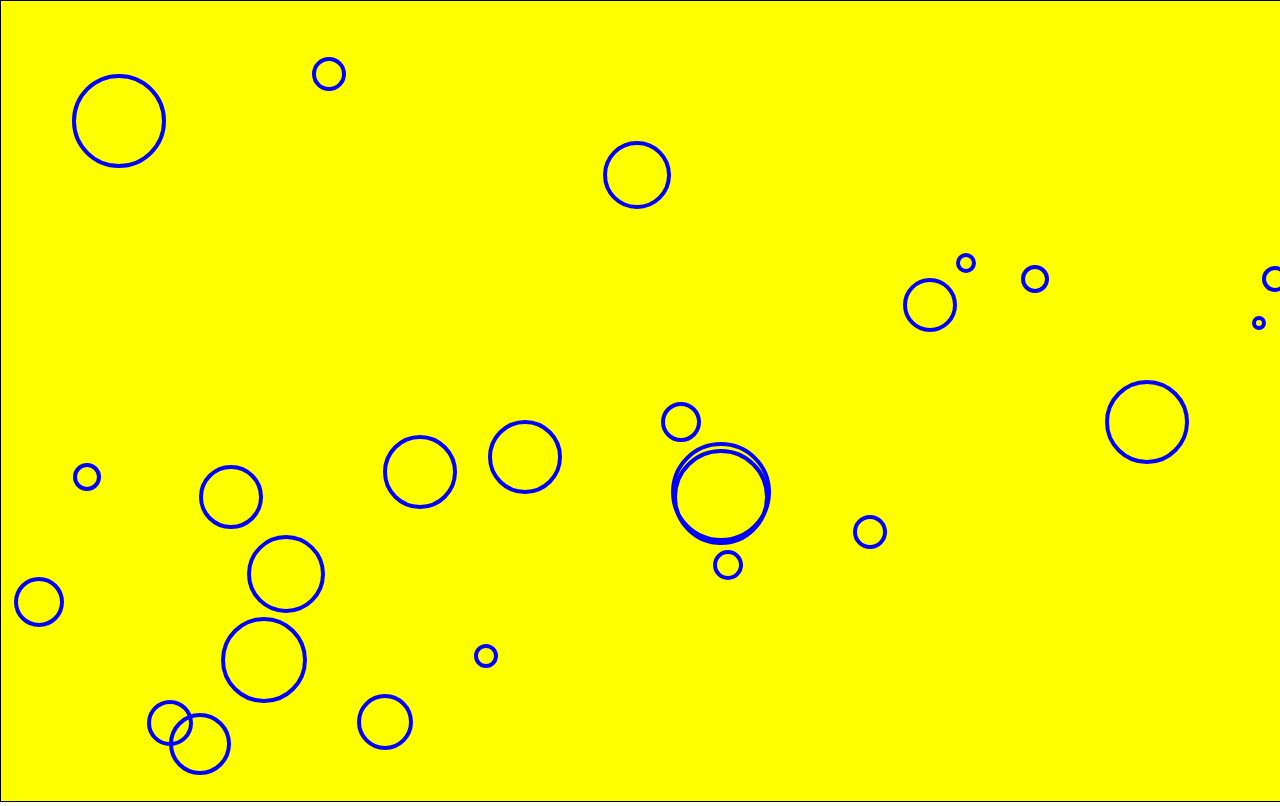
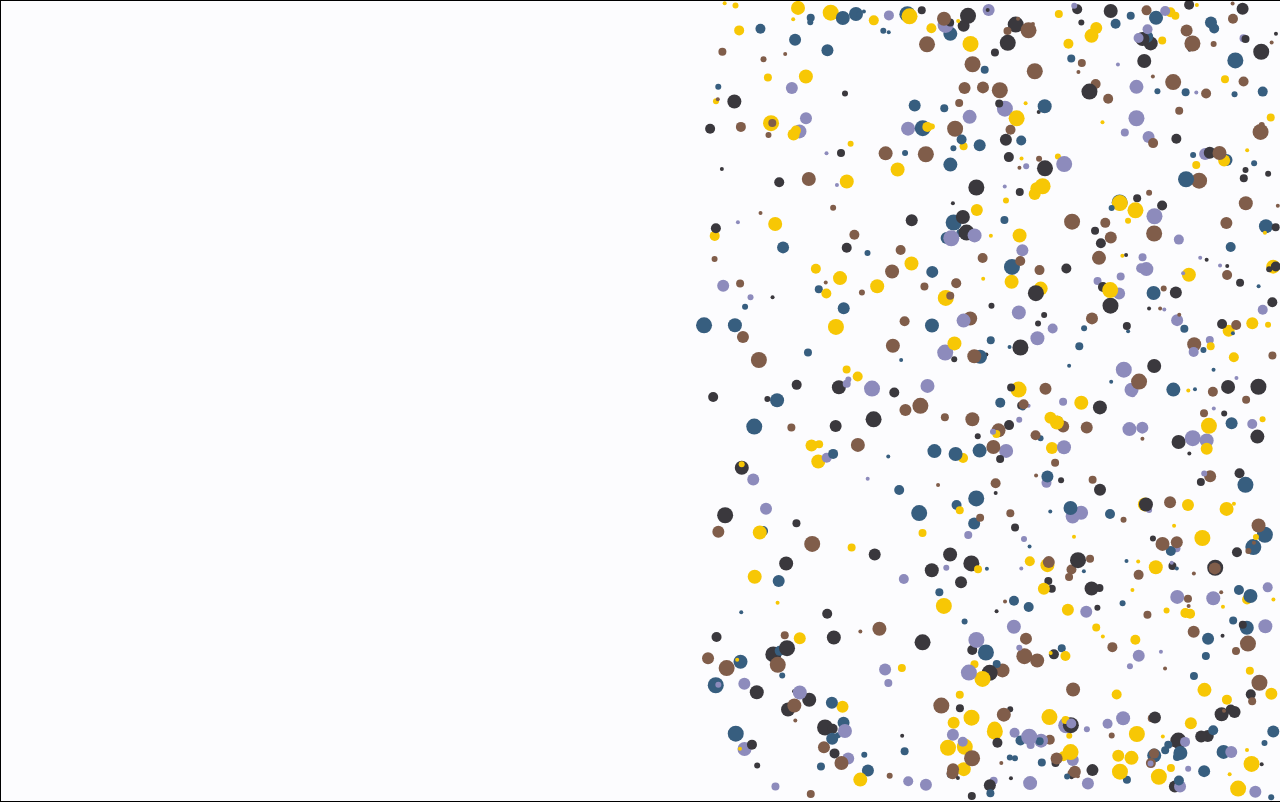
Before and after one commit to WisniewskiMJ/canvas_dots, a plain HTML site: page index.html in a window 1280 px wide. Drawn offline with Linux system fonts and the light colour scheme.

Commit message:
added random coloring and mouse interaction (mousemove

```diff
--- a/canvas.js
+++ b/canvas.js
@@ -1,4 +1,4 @@
-let canvas = document.querySelector('canvas');
+ let canvas = document.querySelector('canvas');
 
 canvas.width = window.innerWidth;
 canvas.height = window.innerHeight;
@@ -10,17 +10,39 @@ let x = Math.floor(Math.random() * ((innerWidth - r) - (0  + r))) + (0 + r);
 //let dx = (Math.random() - 0.5)*20;
 let y = Math.floor(Math.random() * ((innerHeight - r) - (0  +r))) + (0 + r);
 //let dy = (Math.random() - 0.5)*20;
+let mouse = {
+    x: undefined,
+    y: undefined
+}
+let colorArray = [
+    '#375e7f',
+    '#3a383d',
+    '#805d4a',
+    '#8d8bbc',
+    '#f7c705'
+ ];
 
-function Circle(x, y) {
-	this.r = Math.floor(Math.random()*(50-5)) + 5;
+
+window.addEventListener('mousemove',
+                        function(event) {
+                            mouse.x = event.x;
+                            mouse.y = event.y;
+                        }
+                       )
+//console.log(mouse.x);
+function Circle(x, y, r) {
+
+	this.r = r;
+    this.rMin = r;
+    this.rMax = 40;
     this.x = x;
 	this.y = y;
-
+    this.color = colorArray[Math.floor(Math.random()*colorArray.length)];
     // using modulo
 	// this.dx = Math.floor(((Math.random()*100)%20)+5);
 
-    this.dx = Math.floor(Math.random()*(15+15))-15;
-	this.dy = Math.floor(Math.random()*(15+15))-15;
+    this.dx = (Math.random()-0.5)*3;
+	this.dy = (Math.random()-0.5)*3;
 
 	this.alpha = 1;
     this.beta = 1;
@@ -30,9 +52,9 @@ function Circle(x, y) {
 		c.arc(this.x, this.y, this.r, 0, Math.PI * 2, false);
 		c.strokeStyle = `rgba(0 ,0 ,255 , ${this.alpha})`;
 		c.lineWidth = 4;
-        //c.fillStyle = `rgba(255, 255, 255, ${this.beta})`;
-		c.stroke();
-        //c.fill();
+        c.fillStyle = this.color;  //`rgba(55 ,94 ,127 , ${this.beta})`;
+		//c.stroke();
+        c.fill();
 	};
 	this.update = function() {
 		this.x += this.dx;
@@ -46,14 +68,25 @@ function Circle(x, y) {
         //this.alpha -= 0.005;
         //this.beta -= 0.005;
         //this.r += 0.01;
+        //console.log(mouse.x);
+
+        if (mouse.x - this.x < 50 && mouse.x - this.x > -50 &&
+            mouse.y - this.y < 50 && mouse.y - this.y > -50 &&
+            this.r < this.rMax) {
+            this.r += 2;
+        } else if (this.r > this.rMin) {
+            this.r -= 1;
+        }
+
         this.draw();
 	}
 };
 
 let circleArray = [];
 
-for (i = 0; i < 25; i++) {
-    circleArray.push(new Circle(x,y));
+for (i = 0; i < 800; i++) {
+    let r = Math.floor(Math.random() * 7) + 2;
+    circleArray.push(new Circle(x,y,r));
 }
 
 function animate () {
@@ -62,6 +95,7 @@ function animate () {
 
     for (let i = 0; i < circleArray.length; i++) {
         circleArray[i].update();
+
     }
 }
 
--- a/style.css
+++ b/style.css
@@ -1,6 +1,6 @@
 canvas {
 	border: 1px solid black;
-	background: yellow;
+	background: #fcfcfe;
 }
 body {
 	margin: 0;
```
